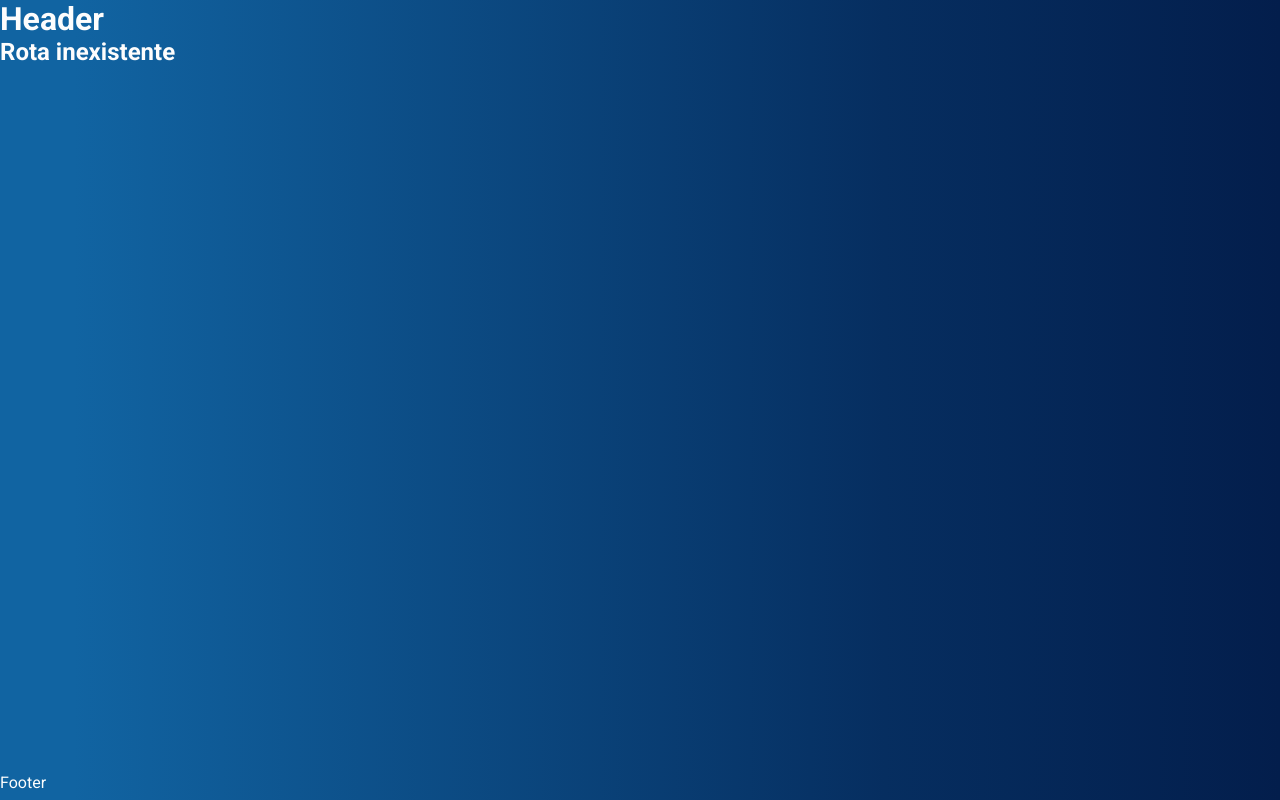
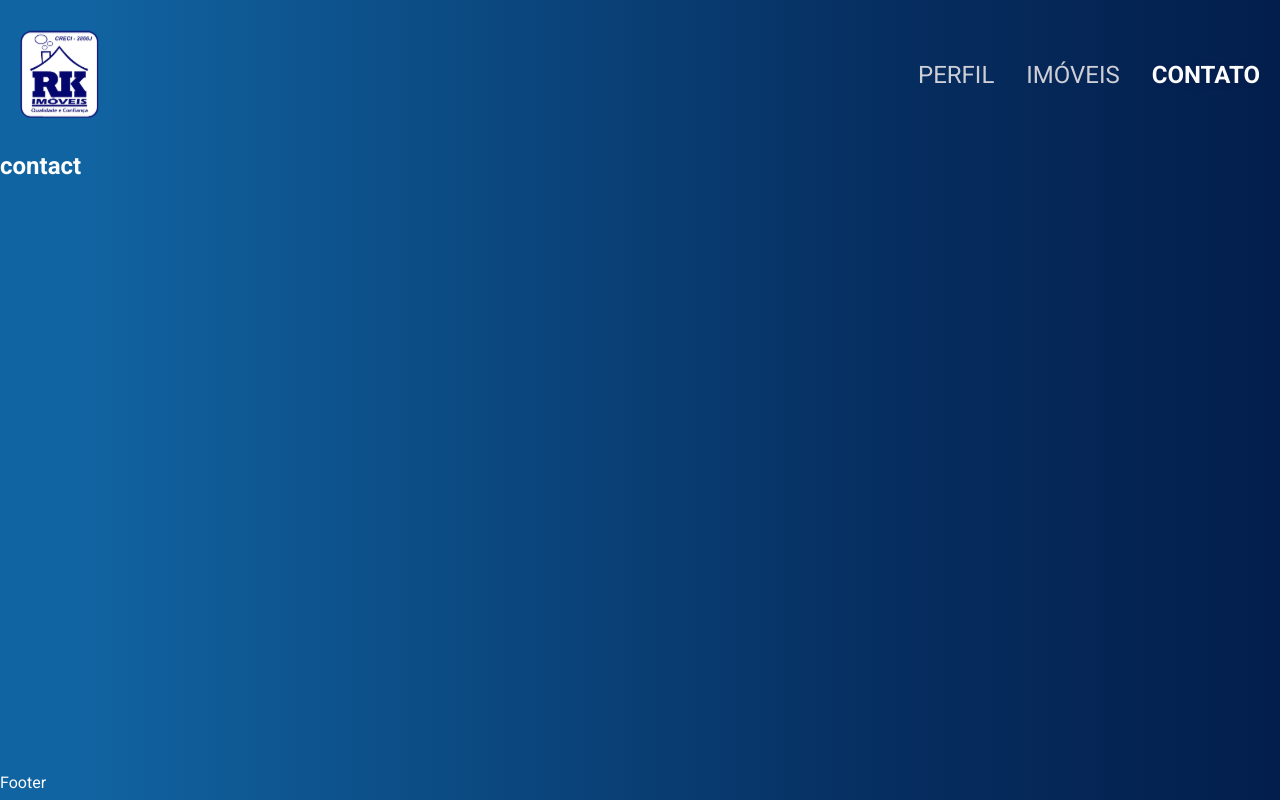
Before and after one commit to labyes24/RK-LP-VERA-MELENDEZ, a React (Vite) app: page /contact in a window 1280 px wide. Built offline with nearby package versions, Linux system fonts and the light colour scheme.

Commit message:
feat/TASK-0016: Added and adjusted component into DefaultLayout component

```diff
--- a/src/presentation/components/Header/styles.js
+++ b/src/presentation/components/Header/styles.js
@@ -7,7 +7,11 @@ export const Container = styled.div`
   display: flex;
   justify-content: space-between;
   align-items: center;
-  padding: 3rem 0;
+
+  padding: 3rem 2rem;
+  @media (min-width: 1024px) {
+    padding: 3 4.8rem;
+  }
 
   &::before {
     /* display: ${({ $opened }) => ($opened ? 'flex' : 'none')}; */
--- a/src/presentation/components/Header/test/styles.js
+++ b/src/presentation/components/Header/test/styles.js
@@ -8,11 +8,6 @@ export const Container = styled.div`
   flex-direction: column;
   align-items: stretch;
 
-  padding: 0 2rem;
-  @media (min-width: 1024px) {
-    padding: 0 4.8rem;
-  }
-
   .content {
     flex: 1;
   }
--- a/src/presentation/layouts/DefaultLayout/index.jsx
+++ b/src/presentation/layouts/DefaultLayout/index.jsx
@@ -1,12 +1,10 @@
 import { Outlet } from 'react-router-dom'
 import { LayoutContainer } from './styles'
-
+import { Header } from '../../components/Header'
 export function DefaultLayout() {
   return (
     <LayoutContainer>
-      <header>
-        <h1>Header</h1>
-      </header>
+      <Header />
 
       <div className="content">
         <Outlet />
--- a/src/router/app.routes.jsx
+++ b/src/router/app.routes.jsx
@@ -16,6 +16,9 @@ export function RoutesApp() {
       <Route path="/" element={<DefaultLayout />}>
         <Route path="/" element={<h1>RK Landing Page</h1>} />
         <Route path="*" element={<h2>Rota inexistente</h2>} />
+        <Route path="/profile" element={<h2>profile</h2>} />
+        <Route path="/properties" element={<h2>properties</h2>} />
+        <Route path="/contact" element={<h2>contact</h2>} />
       </Route>
 
       {/* Test Routes */}
```
